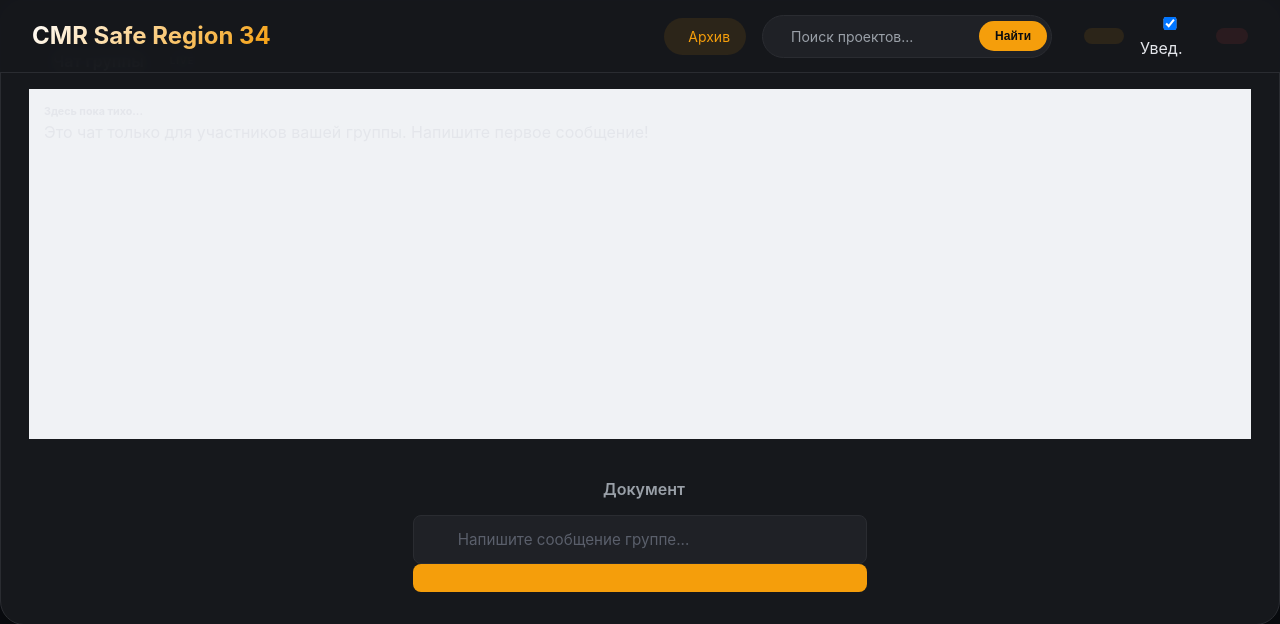
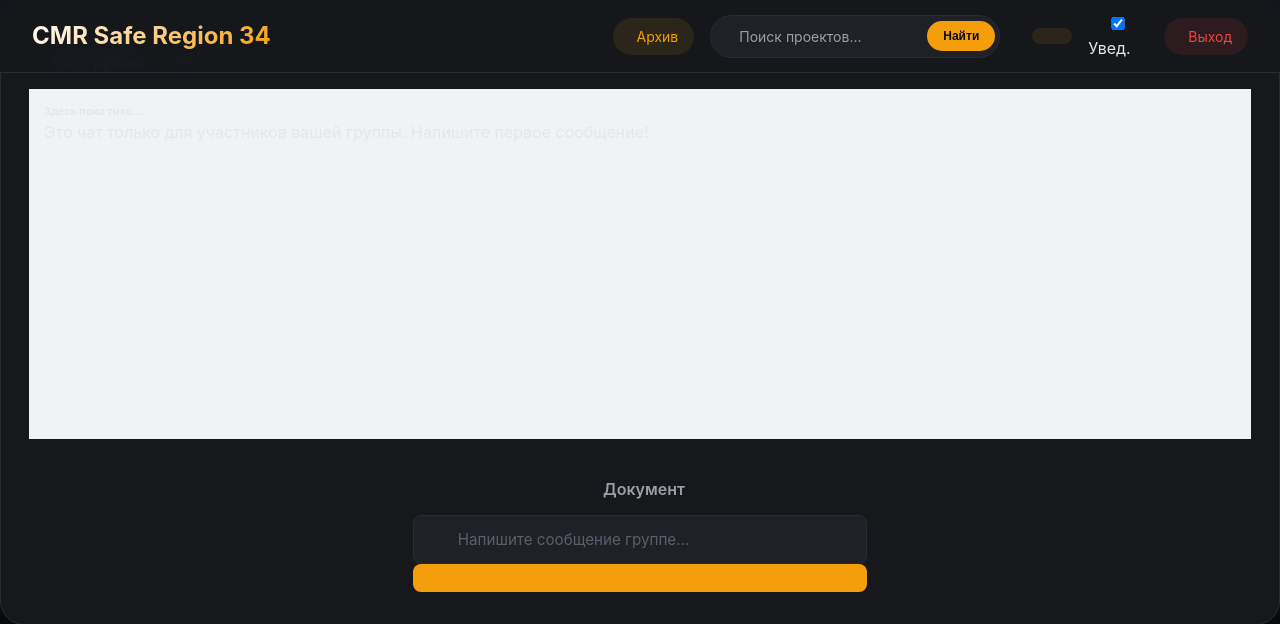
Before and after one commit to Morozov-IvanM/DMS, a FastAPI app: template templates/index.html in a window 1280 px wide. Shown: the top 624 px of the page. Run offline with FastAPI, Linux system fonts and the light colour scheme; the template is opened without the code that fills it, so the values that code supplies are empty; some libraries are stand-ins or nearby versions.

Commit message:
пофиксили кнопку выход

```diff
--- a/templates/partials/header.html
+++ b/templates/partials/header.html
@@ -58,8 +58,9 @@
 				<label class="form-check-label small text-white opacity-75" for="notifySwitch">Увед.</label>
 			</div>
 
-			<a href="/logout" class="btn-logout ms-3" title="Выйти">
+			<a href="/logout" class="btn-logout ms-3 text-danger d-flex align-items-center text-decoration-none" title="Выйти" style="position: relative; z-index: 1050;">
 				<i class="fas fa-sign-out-alt"></i>
+				<span class="ms-1 small d-none d-lg-inline">Выход</span>
 			</a>
 		</div>
 	</div>
```
Also changed, not shown: 1 other file.
